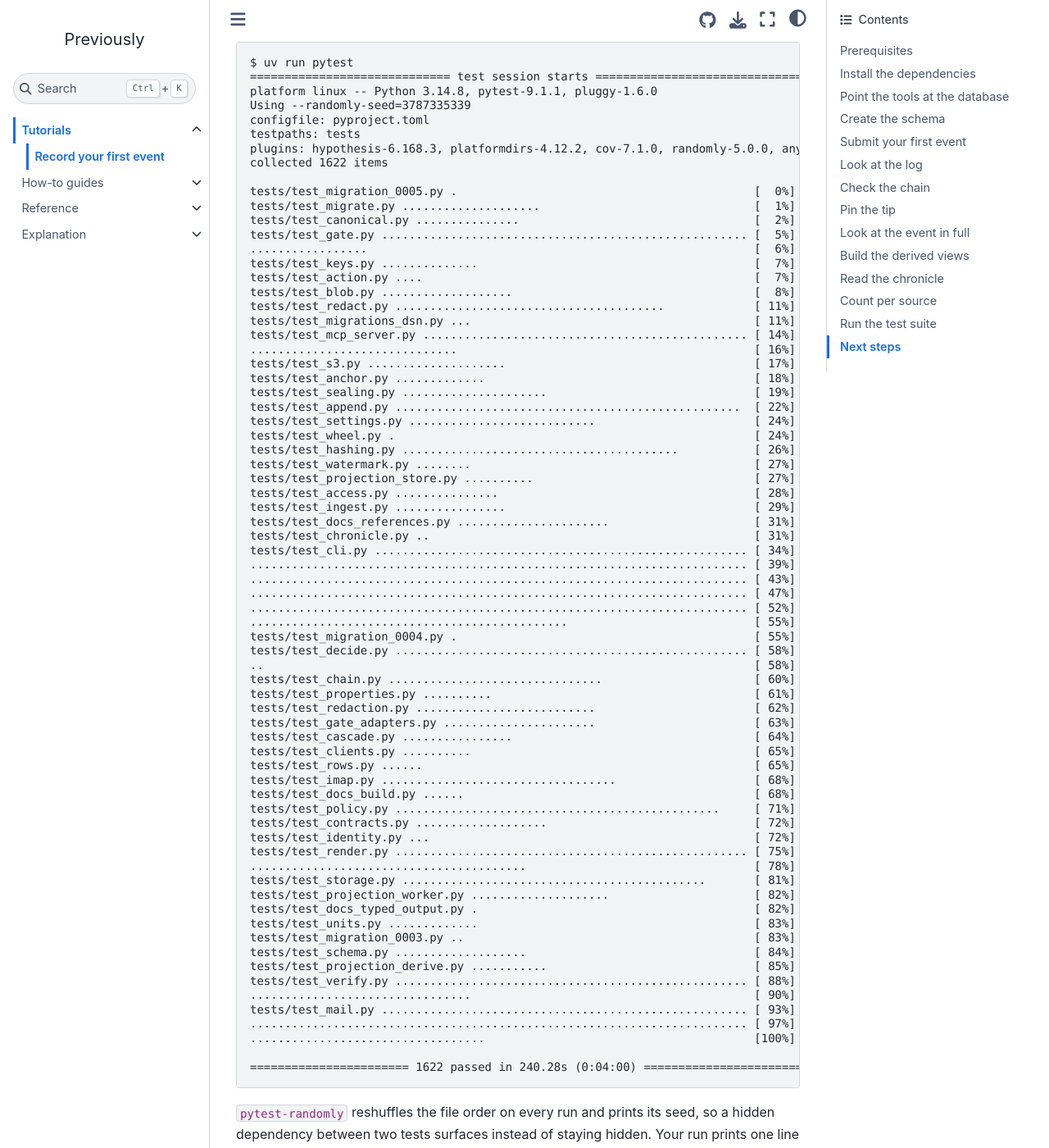
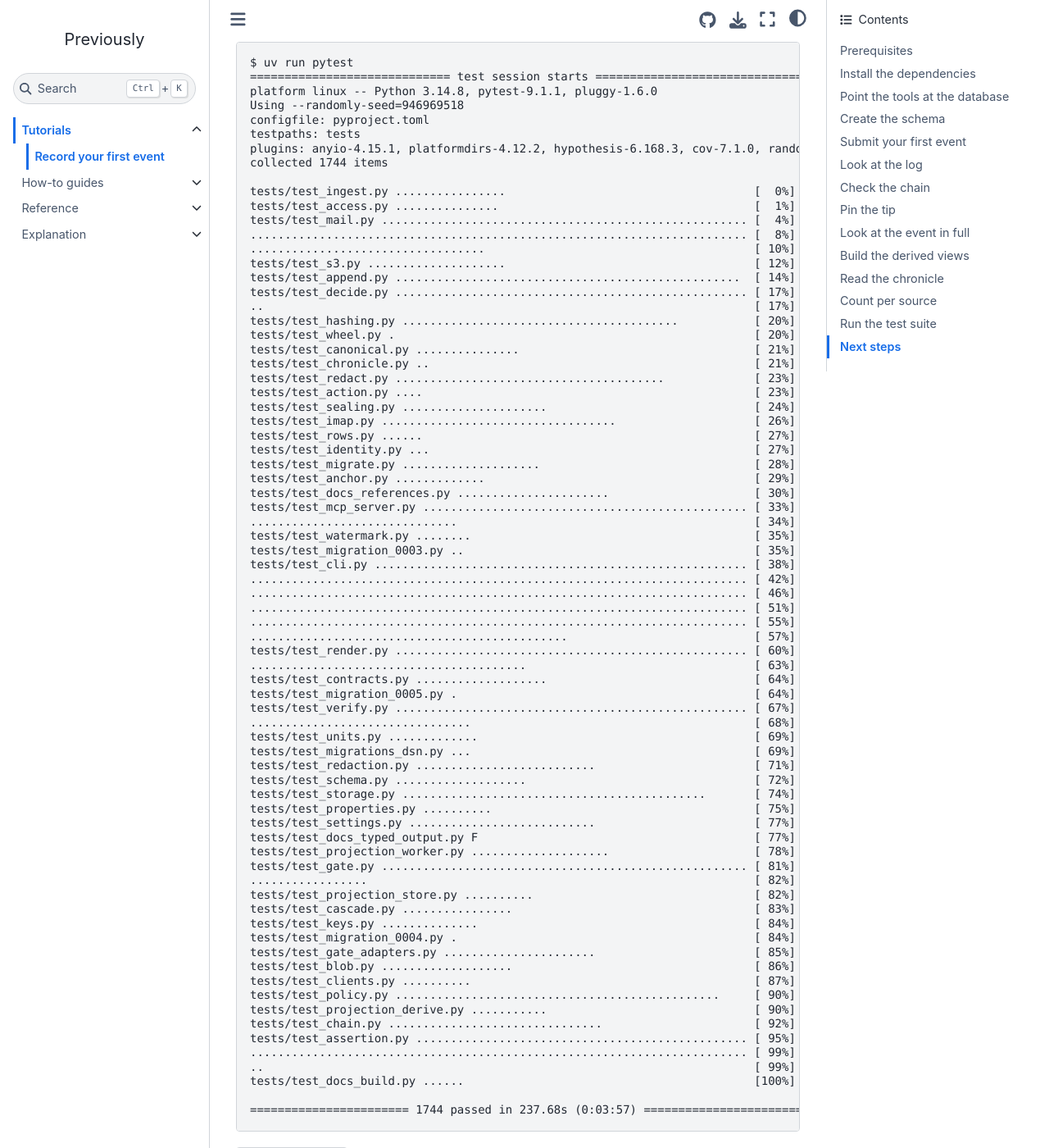
Before and after one commit to jensens/previously, a Sphinx documentation site: the page built from docs/tutorials/record-your-first-event.md, in a window 1280 px wide and 1400 px high, scrolled down 4902 px. Shown: the whole window at 82% size. Built offline with Sphinx 7.4.7 and the Sphinx Book theme 1.1.4, drawn with Linux system fonts in a browser that asks for light colours.

````diff
--- a/docs/tutorials/record-your-first-event.md
+++ b/docs/tutorials/record-your-first-event.md
@@ -193,74 +193,77 @@ It raises its own PostgreSQL container, a RustFS container as the S3 server for
 $ uv run pytest
 ============================= test session starts ==============================
 platform linux -- Python 3.14.8, pytest-9.1.1, pluggy-1.6.0
-Using --randomly-seed=3787335339
+Using --randomly-seed=946969518
 configfile: pyproject.toml
 testpaths: tests
-plugins: hypothesis-6.168.3, platformdirs-4.12.2, cov-7.1.0, randomly-5.0.0, anyio-4.15.1
-collected 1622 items
+plugins: anyio-4.15.1, platformdirs-4.12.2, hypothesis-6.168.3, cov-7.1.0, randomly-5.0.0
+collected 1744 items
 
-tests/test_migration_0005.py .                                           [  0%]
-tests/test_migrate.py ....................                               [  1%]
-tests/test_canonical.py ...............                                  [  2%]
-tests/test_gate.py ..................................................... [  5%]
-.................                                                        [  6%]
-tests/test_keys.py ..............                                        [  7%]
-tests/test_action.py ....                                                [  7%]
-tests/test_blob.py ...................                                   [  8%]
-tests/test_redact.py .......................................             [ 11%]
-tests/test_migrations_dsn.py ...                                         [ 11%]
-tests/test_mcp_server.py ............................................... [ 14%]
-..............................                                           [ 16%]
-tests/test_s3.py ....................                                    [ 17%]
-tests/test_anchor.py .............                                       [ 18%]
-tests/test_sealing.py .....................                              [ 19%]
-tests/test_append.py ..................................................  [ 22%]
-tests/test_settings.py ...........................                       [ 24%]
-tests/test_wheel.py .                                                    [ 24%]
-tests/test_hashing.py ........................................           [ 26%]
-tests/test_watermark.py ........                                         [ 27%]
-tests/test_projection_store.py ..........                                [ 27%]
-tests/test_access.py ...............                                     [ 28%]
-tests/test_ingest.py ................                                    [ 29%]
-tests/test_docs_references.py ......................                     [ 31%]
-tests/test_chronicle.py ..                                               [ 31%]
-tests/test_cli.py ...................................................... [ 34%]
-........................................................................ [ 39%]
-........................................................................ [ 43%]
-........................................................................ [ 47%]
-........................................................................ [ 52%]
-..............................................                           [ 55%]
-tests/test_migration_0004.py .                                           [ 55%]
-tests/test_decide.py ................................................... [ 58%]
-..                                                                       [ 58%]
-tests/test_chain.py ...............................                      [ 60%]
-tests/test_properties.py ..........                                      [ 61%]
-tests/test_redaction.py ..........................                       [ 62%]
-tests/test_gate_adapters.py ......................                       [ 63%]
-tests/test_cascade.py ................                                   [ 64%]
-tests/test_clients.py ..........                                         [ 65%]
-tests/test_rows.py ......                                                [ 65%]
-tests/test_imap.py ..................................                    [ 68%]
-tests/test_docs_build.py ......                                          [ 68%]
-tests/test_policy.py ...............................................     [ 71%]
-tests/test_contracts.py ...................                              [ 72%]
-tests/test_identity.py ...                                               [ 72%]
-tests/test_render.py ................................................... [ 75%]
-........................................                                 [ 78%]
-tests/test_storage.py ............................................       [ 81%]
-tests/test_projection_worker.py ....................                     [ 82%]
-tests/test_docs_typed_output.py .                                        [ 82%]
-tests/test_units.py .............                                        [ 83%]
-tests/test_migration_0003.py ..                                          [ 83%]
-tests/test_schema.py ...................                                 [ 84%]
-tests/test_projection_derive.py ...........                              [ 85%]
-tests/test_verify.py ................................................... [ 88%]
-................................                                         [ 90%]
-tests/test_mail.py ..................................................... [ 93%]
-........................................................................ [ 97%]
-..................................                                       [100%]
+tests/test_ingest.py ................                                    [  0%]
+tests/test_access.py ...............                                     [  1%]
+tests/test_mail.py ..................................................... [  4%]
+........................................................................ [  8%]
+..................................                                       [ 10%]
+tests/test_s3.py ....................                                    [ 12%]
+tests/test_append.py ..................................................  [ 14%]
+tests/test_decide.py ................................................... [ 17%]
+..                                                                       [ 17%]
+tests/test_hashing.py ........................................           [ 20%]
+tests/test_wheel.py .                                                    [ 20%]
+tests/test_canonical.py ...............                                  [ 21%]
+tests/test_chronicle.py ..                                               [ 21%]
+tests/test_redact.py .......................................             [ 23%]
+tests/test_action.py ....                                                [ 23%]
+tests/test_sealing.py .....................                              [ 24%]
+tests/test_imap.py ..................................                    [ 26%]
+tests/test_rows.py ......                                                [ 27%]
+tests/test_identity.py ...                                               [ 27%]
+tests/test_migrate.py ....................                               [ 28%]
+tests/test_anchor.py .............                                       [ 29%]
+tests/test_docs_references.py ......................                     [ 30%]
+tests/test_mcp_server.py ............................................... [ 33%]
+..............................                                           [ 34%]
+tests/test_watermark.py ........                                         [ 35%]
+tests/test_migration_0003.py ..                                          [ 35%]
+tests/test_cli.py ...................................................... [ 38%]
+........................................................................ [ 42%]
+........................................................................ [ 46%]
+........................................................................ [ 51%]
+........................................................................ [ 55%]
+..............................................                           [ 57%]
+tests/test_render.py ................................................... [ 60%]
+........................................                                 [ 63%]
+tests/test_contracts.py ...................                              [ 64%]
+tests/test_migration_0005.py .                                           [ 64%]
+tests/test_verify.py ................................................... [ 67%]
+................................                                         [ 68%]
+tests/test_units.py .............                                        [ 69%]
+tests/test_migrations_dsn.py ...                                         [ 69%]
+tests/test_redaction.py ..........................                       [ 71%]
+tests/test_schema.py ...................                                 [ 72%]
+tests/test_storage.py ............................................       [ 74%]
+tests/test_properties.py ..........                                      [ 75%]
+tests/test_settings.py ...........................                       [ 77%]
+tests/test_docs_typed_output.py F                                        [ 77%]
+tests/test_projection_worker.py ....................                     [ 78%]
+tests/test_gate.py ..................................................... [ 81%]
+.................                                                        [ 82%]
+tests/test_projection_store.py ..........                                [ 82%]
+tests/test_cascade.py ................                                   [ 83%]
+tests/test_keys.py ..............                                        [ 84%]
+tests/test_migration_0004.py .                                           [ 84%]
+tests/test_gate_adapters.py ......................                       [ 85%]
+tests/test_blob.py ...................                                   [ 86%]
+tests/test_clients.py ..........                                         [ 87%]
+tests/test_policy.py ...............................................     [ 90%]
+tests/test_projection_derive.py ...........                              [ 90%]
+tests/test_chain.py ...............................                      [ 92%]
+tests/test_assertion.py ................................................ [ 95%]
+........................................................................ [ 99%]
+..                                                                       [ 99%]
+tests/test_docs_build.py ......                                          [100%]
 
-======================= 1622 passed in 240.28s (0:04:00) =======================
+======================= 1744 passed in 237.68s (0:03:57) =======================
 ```
 
 `pytest-randomly` reshuffles the file order on every run and prints its seed, so a hidden dependency between two tests surfaces instead of staying hidden.
````
Also changed, not shown: 2 other files.
